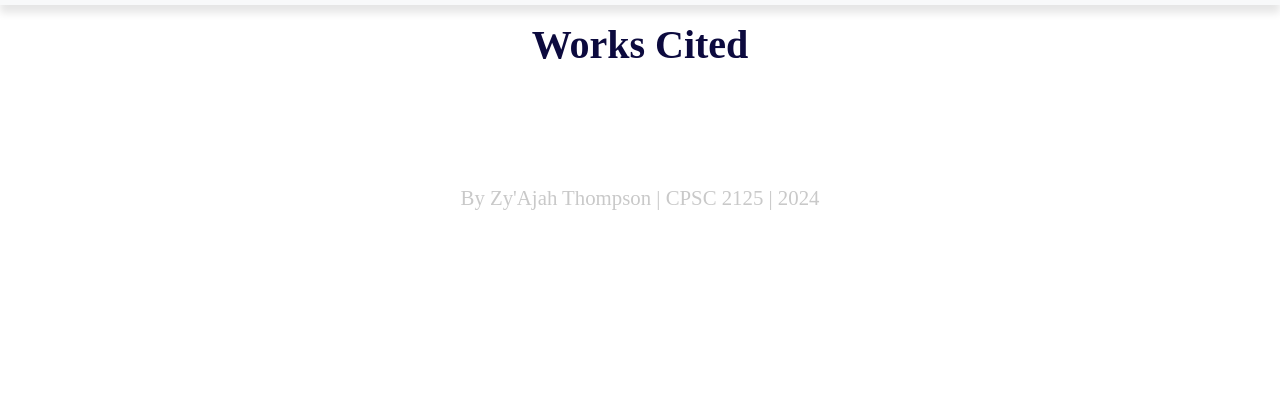
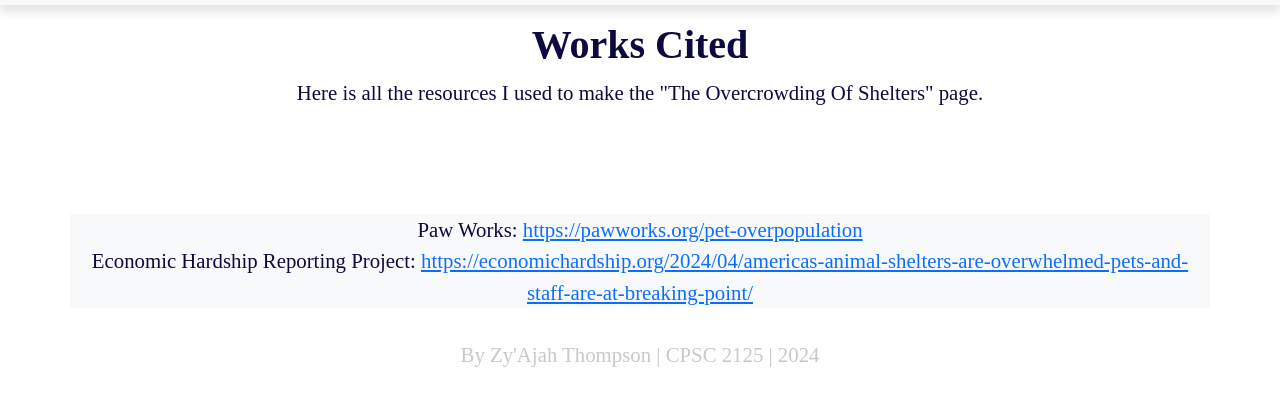
Before and after one commit to ZyAjahT/Final-Exam, a plain HTML site: page Works Cited.html in a window 1280 px wide. Shown: the part 69-474 px from the top of the page. Drawn offline with nearby package versions, Linux system fonts and the light colour scheme; a web font is replaced by a local one.

Commit message:
Work Cited Updated

```diff
--- a/Works Cited.html
+++ b/Works Cited.html
@@ -36,8 +36,18 @@
     <!--Header -->
     <header>
         <h1> <strong>Works Cited</strong> </h1>
+        <p> Here is all the resources I used to make the "The Overcrowding Of Shelters" page. </p>
     </header>
     <!--Header End-->
+
+    <!--Main-->
+    <main>
+        <div class="container text-center bg-light">
+            <p>Paw Works: <a href="https://pawworks.org/pet-overpopulation ">https://pawworks.org/pet-overpopulation</a> <br>
+            Economic Hardship Reporting Project: <a href="https://economichardship.org/2024/04/americas-animal-shelters-are-overwhelmed-pets-and-staff-are-at-breaking-point/ ">https://economichardship.org/2024/04/americas-animal-shelters-are-overwhelmed-pets-and-staff-are-at-breaking-point/ </a> </p>
+        </div>
+    </main>
+    <!--Main End -->
 
     <!--Footer-->
     <footer>
```
